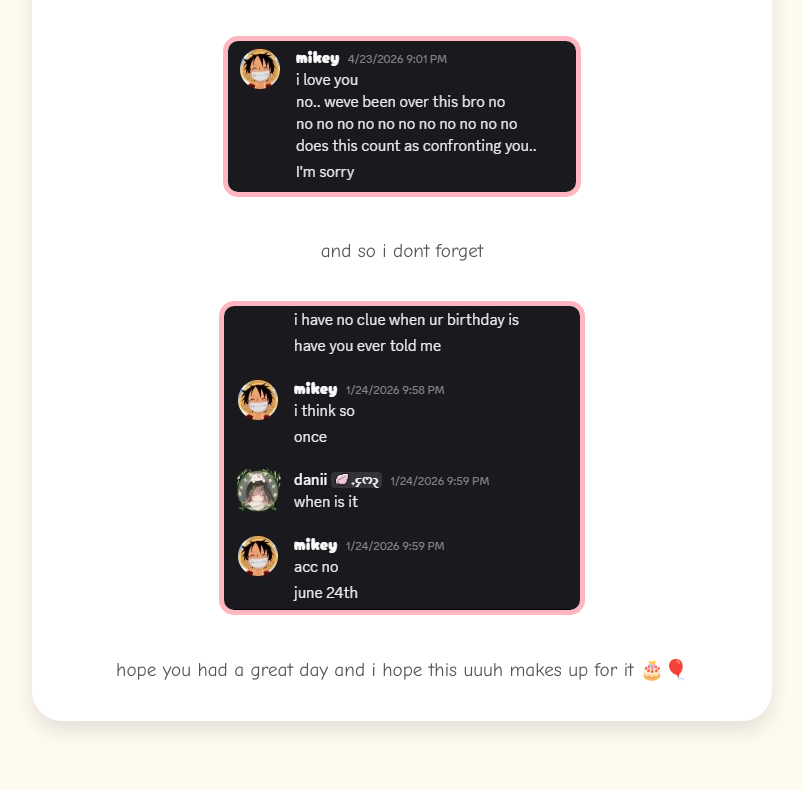
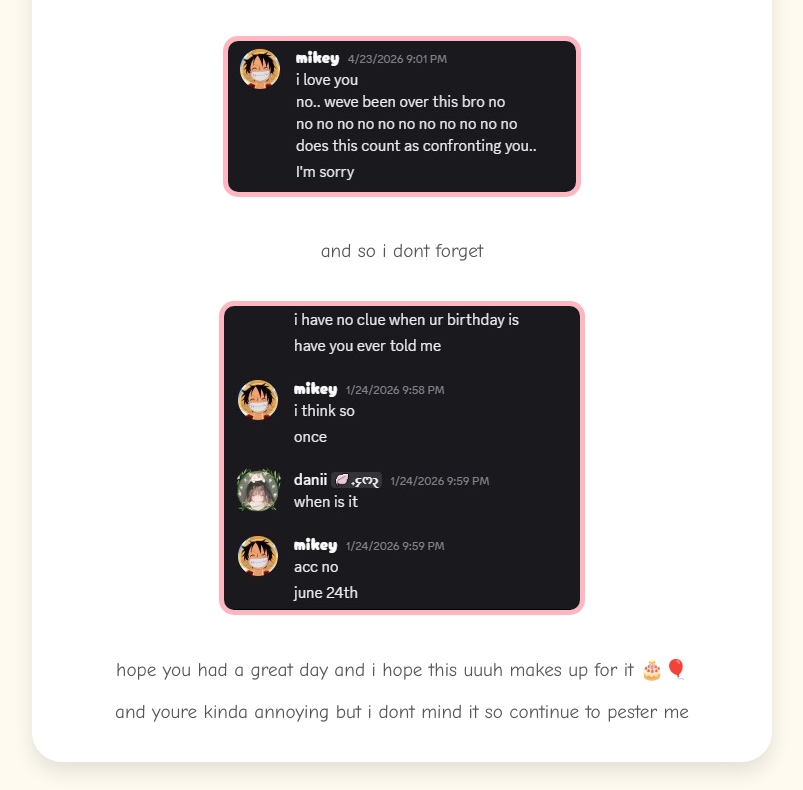
Before and after one commit to daniiya10/mikey, a plain HTML site: page index.html in a window 1280 px wide. Shown: the part 673-1463 px from the top of the page, without its empty margins (238-1041 px from the left). Before the commit the page ends 1422 px from the top, so only its background shows below. Drawn offline with Linux system fonts and the light colour scheme.

Commit message:
Add playful message to birthday celebration

```diff
--- a/index.html
+++ b/index.html
@@ -49,6 +49,7 @@
         <img src="birthday.jpg" alt="Birthday Celebration">
 
         <p>hope you had a great day and i hope this uuuh makes up for it 🎂🎈</p>
+        <p>and youre kinda annoying but i dont mind it so continue to pester me</p>
     </div>
 
 </body>
```
